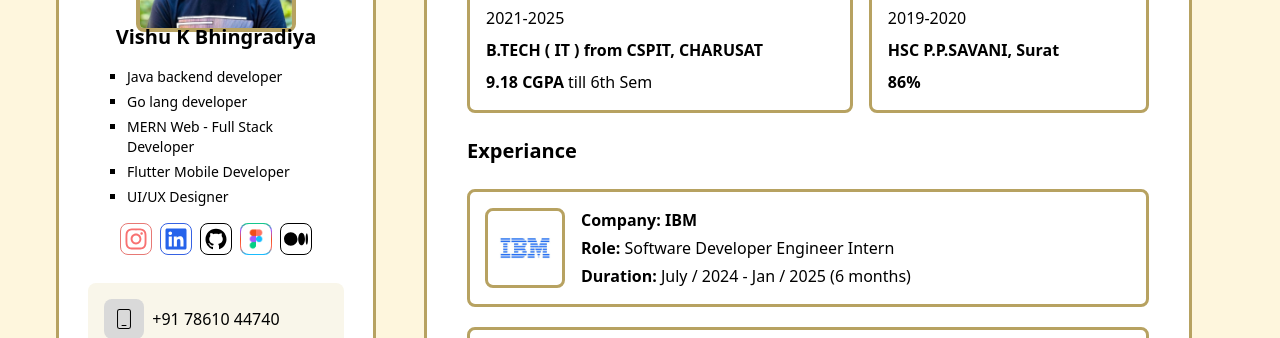
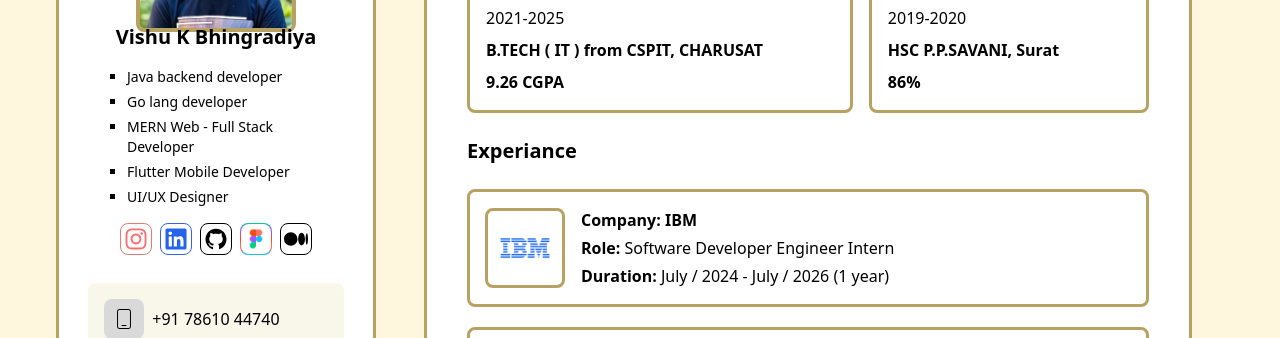
Before and after one commit to Vishuvishu/PortFolioWebsite-React, a React (Vite) app: page /Experiance in a window 1280 px wide. Shown: the part 256-594 px from the top of the page. Built offline with nearby package versions, Linux system fonts and the light colour scheme.

Commit message:
changed experiance

```diff
--- a/src/Components/Experiance.jsx
+++ b/src/Components/Experiance.jsx
@@ -26,7 +26,7 @@
             >
               <p style={{ color: `${bgcolor === "white" ? "#000000" : "#FDFAF0"}` }}  >2021-2025</p>
               <h1 style={{ color: `${bgcolor === "white" ? "#000000" : "#FDFAF0"}` }}> <b> B.TECH ( IT ) from CSPIT, CHARUSAT </b> </h1>
-              <h1 style={{ color: `${bgcolor === "white" ? "#000000" : "#FDFAF0"}` }}><b>9.18 CGPA</b> till 6th Sem</h1>
+              <h1 style={{ color: `${bgcolor === "white" ? "#000000" : "#FDFAF0"}` }}><b>9.26 CGPA</b> </h1>
             </div>
 
             <div
@@ -58,7 +58,7 @@
               <div className="ui-ux-design flex flex-col gap-1 p-4">
                 <p style={{ color: `${bgcolor === "white" ? "#000000" : "#FDFAF0"}` }}><b>Company: IBM</b></p>
                 <p style={{ color: `${bgcolor === "white" ? "#000000" : "#FDFAF0"}` }}><b>Role:</b> Software Developer Engineer Intern</p>
-                <p style={{ color: `${bgcolor === "white" ? "#000000" : "#FDFAF0"}` }}><b>Duration:</b> July / 2024 - Jan / 2025 (6 months)</p>
+                <p style={{ color: `${bgcolor === "white" ? "#000000" : "#FDFAF0"}` }}><b>Duration:</b> July / 2024 - July / 2026 (1 year)</p>
               </div>
             </div>
 
```
